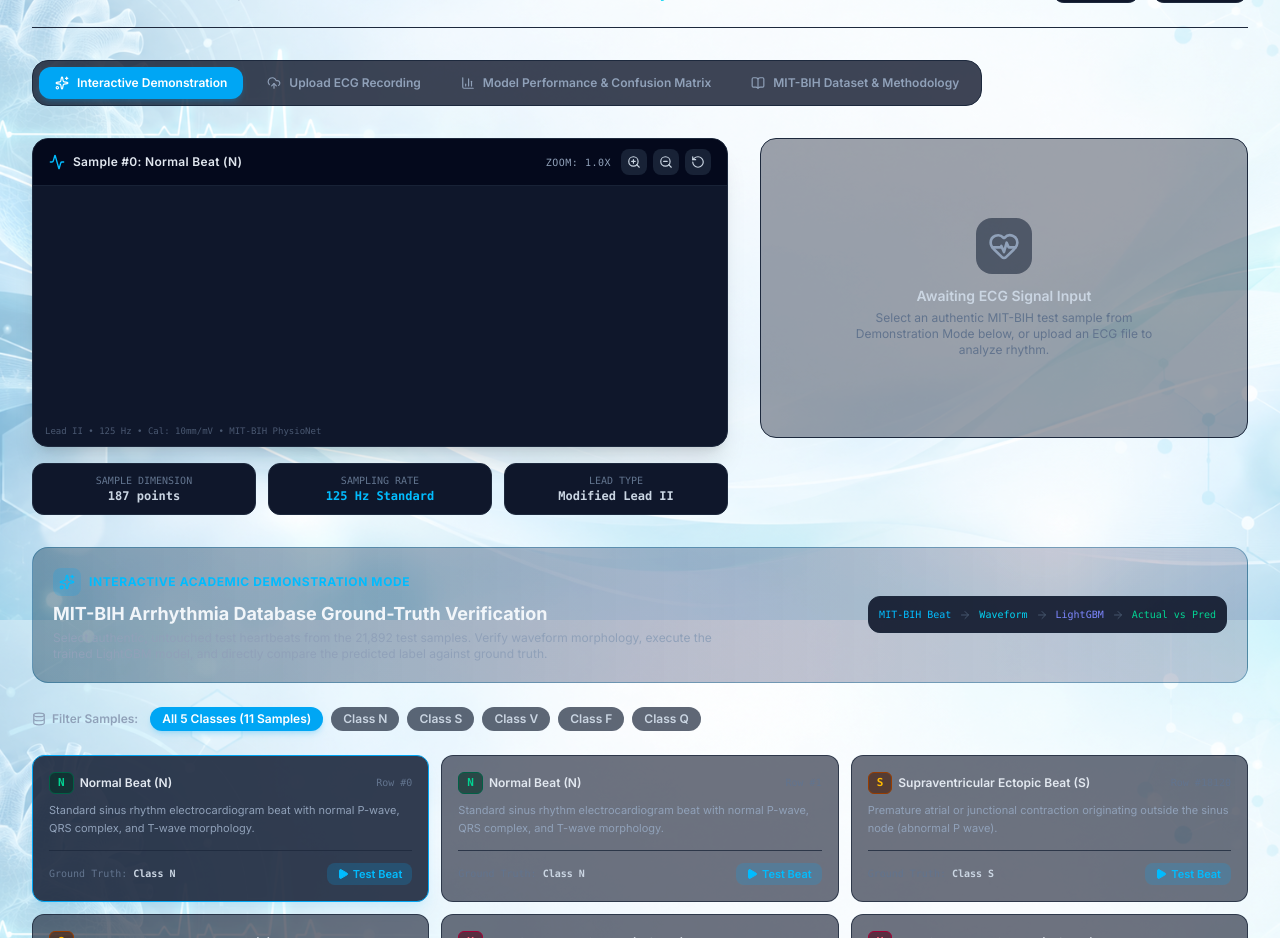
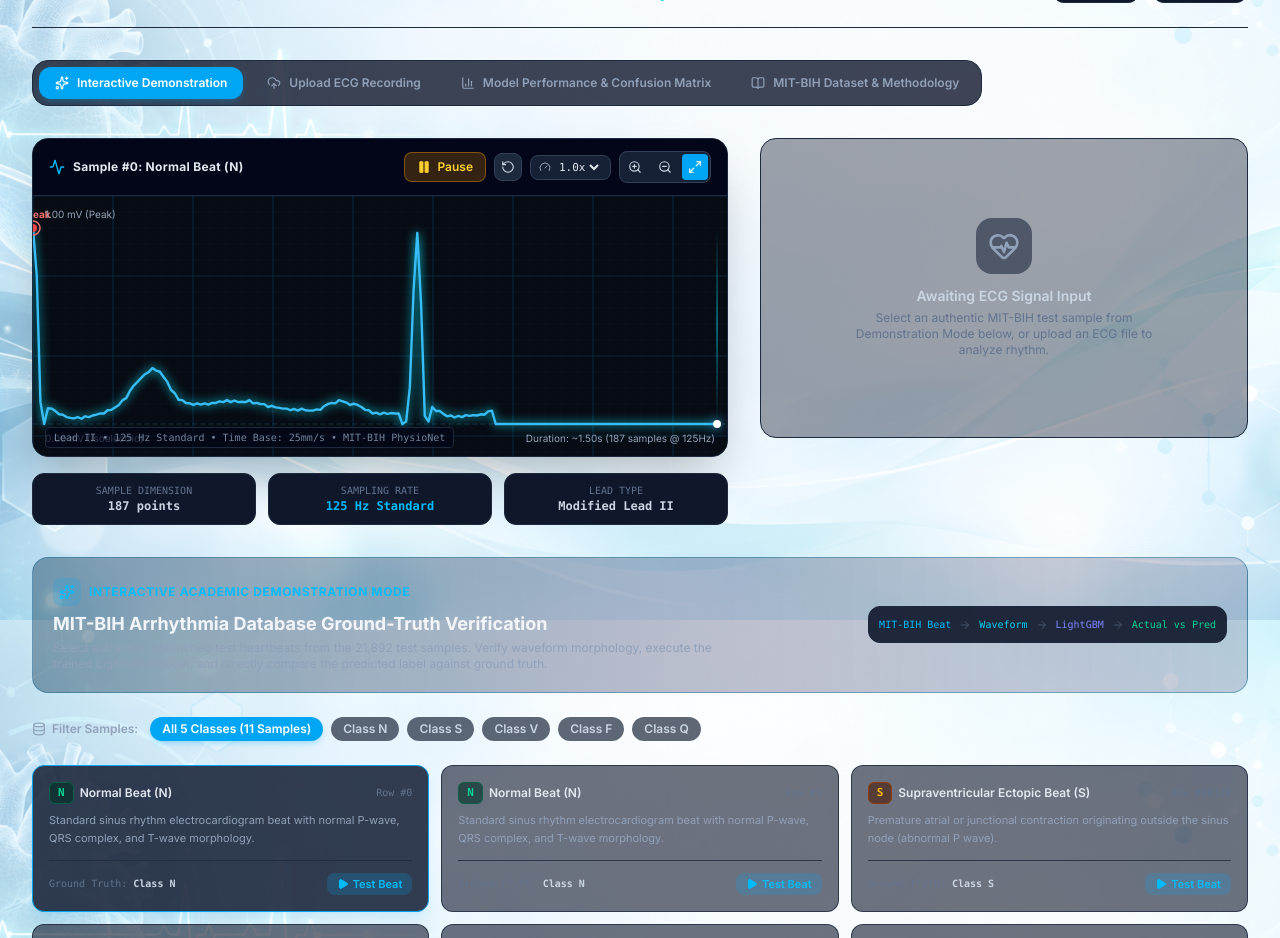
Before and after one commit to gurramlekhana2/cardiovascular, a React (Vite) app in the folder frontend/: page / in a window 1280 px wide. Shown: the part 2580-3518 px from the top of the page. Built offline with nearby package versions, Linux system fonts and the light colour scheme; no server answers.

Commit message:
feat: implement real-time ECG oscilloscope sweep animation and playback controls

```diff
--- a/frontend/src/components/ECGWaveformCanvas.jsx
+++ b/frontend/src/components/ECGWaveformCanvas.jsx
@@ -1,39 +1,45 @@
-import React, { useState, useRef, useEffect, useMemo } from 'react';
+import React, { useState, useRef, useEffect, useMemo, useCallback } from 'react';
 import {
+  Play,
+  Pause,
+  RotateCcw,
   ZoomIn,
   ZoomOut,
-  RotateCcw,
+  Maximize2,
   Activity,
-  Maximize2
+  Gauge
 } from 'lucide-react';
 
 export default function ECGWaveformCanvas({
   signal = [],
   title = "ECG Heartbeat Waveform",
-  samplingRate = 125, // MIT-BIH dataset resampled at 125 Hz
-  highlightPeak = true,
-  height = 240,
+  samplingRate = 125, // Standard MIT-BIH PhysioNet frequency (125 Hz)
+  height = 280,
   badge = null
 }) {
   const canvasRef = useRef(null);
   const containerRef = useRef(null);
-  const [zoom, setZoom] = useState(1);
+  const animFrameIdRef = useRef(null);
+
+  // Interaction & Display States
+  const [isPlaying, setIsPlaying] = useState(true);
+  const [playbackSpeed, setPlaybackSpeed] = useState(1.0); // 0.5x, 1.0x, 1.5x, 2.0x
+  const [zoom, setZoom] = useState(1.0); // 1.0x to 4.0x
   const [panOffset, setPanOffset] = useState(0);
   const [isPanning, setIsPanning] = useState(false);
   const [startX, setStartX] = useState(0);
+  const [fitToScreen, setFitToScreen] = useState(true);
 
-  // Reset zoom & pan when a new signal is loaded
-  useEffect(() => {
-    setZoom(1);
-    setPanOffset(0);
-  }, [signal]);
+  // Sweep animation head index
+  const sweepHeadRef = useRef(0);
+  const lastTimeRef = useRef(performance.now());
 
-  // Find R-peak (maximum amplitude) index
+  // R-Peak detection (maximum amplitude in heartbeat)
   const rPeakIndex = useMemo(() => {
     if (!signal || signal.length === 0) return -1;
     let maxIdx = 0;
-    let maxVal = signal[0];
-    for (let i = 1; i < signal.length; i++) {
+    let maxVal = -Infinity;
+    for (let i = 0; i < signal.length; i++) {
       if (signal[i] > maxVal) {
         maxVal = signal[i];
         maxIdx = i;
@@ -42,25 +48,42 @@ export default function ECGWaveformCanvas({
     return maxIdx;
   }, [signal]);
 
-  // Draw medical ECG grid and waveform
+  // Clean signal array ensuring strictly finite numbers
+  const safeSignal = useMemo(() => {
+    if (!Array.isArray(signal) || signal.length < 2) return [];
+    const cleaned = signal.map(Number).map(v => isFinite(v) ? v : 0);
+    const minVal = Math.min(...cleaned);
+    const maxVal = Math.max(...cleaned);
+    const range = (maxVal - minVal) > 1e-5 ? (maxVal - minVal) : 1.0;
+    // Normalize into [0, 1] range for reliable canvas plotting
+    return cleaned.map(v => (v - minVal) / range);
+  }, [signal]);
+
+  // Reset viewport when new signal arrives
   useEffect(() => {
+    sweepHeadRef.current = 0;
+    setPanOffset(0);
+  }, [signal]);
+
+  // Main Canvas Render Routine
+  const drawFrame = useCallback(() => {
     const canvas = canvasRef.current;
     if (!canvas) return;
     const ctx = canvas.getContext('2d');
     const width = canvas.width;
     const canvasHeight = canvas.height;
 
-    // Clear background
-    ctx.fillStyle = '#090d16'; // Deep medical dark
+    // 1. Dark Medical Oscilloscope Background
+    ctx.fillStyle = '#070b13';
     ctx.fillRect(0, 0, width, canvasHeight);
 
-    // 1. Draw ECG Grid (Classic 1mm & 5mm pink/cyan medical scale)
-    const smallGrid = 15;
+    // 2. Classical Medical ECG Grid (1mm & 5mm calibrated blocks)
+    const smallGrid = 16;
     const largeGrid = smallGrid * 5;
 
-    // Small grid lines
-    ctx.strokeStyle = '#1e293b55';
-    ctx.lineWidth = 0.5;
+    // Faint 1mm subdivision grid
+    ctx.strokeStyle = '#1e293b40';
+    ctx.lineWidth = 0.6;
     ctx.beginPath();
     for (let x = 0; x < width; x += smallGrid) {
       ctx.moveTo(x, 0);
@@ -72,9 +95,9 @@ export default function ECGWaveformCanvas({
     }
     ctx.stroke();
 
-    // Large grid lines (standard 0.20s blocks)
-    ctx.strokeStyle = '#0284c728';
-    ctx.lineWidth = 1.0;
+    // Prominent 5mm major time/voltage blocks
+    ctx.strokeStyle = '#0284c733';
+    ctx.lineWidth = 1.2;
     ctx.beginPath();
     for (let x = 0; x < width; x += largeGrid) {
       ctx.moveTo(x, 0);
@@ -86,12 +109,12 @@ export default function ECGWaveformCanvas({
     }
     ctx.stroke();
 
-    // 2. Draw Baseline (0.0 mV / reference line)
-    const paddingY = 28;
+    // 3. Baseline Reference Line (0.0 mV isoelectric line)
+    const paddingY = 32;
     const plotHeight = canvasHeight - paddingY * 2;
     const baselineY = canvasHeight - paddingY;
 
-    ctx.strokeStyle = '#38bdf840';
+    ctx.strokeStyle = '#38bdf835';
     ctx.lineWidth = 1;
     ctx.setLineDash([4, 4]);
     ctx.beginPath();
@@ -100,35 +123,35 @@ export default function ECGWaveformCanvas({
     ctx.stroke();
     ctx.setLineDash([]);
 
-    if (!signal || signal.length < 2) {
+    if (safeSignal.length < 2) {
       ctx.fillStyle = '#64748b';
-      ctx.font = '12px Inter, sans-serif';
+      ctx.font = '13px Inter, sans-serif';
       ctx.textAlign = 'center';
-      ctx.fillText('No ECG waveform loaded. Select a demo sample or upload a signal.', width / 2, canvasHeight / 2);
+      ctx.fillText('Awaiting ECG waveform data. Select a sample or upload a recording.', width / 2, canvasHeight / 2);
       return;
     }
 
-    // 3. Plot ECG Waveform with Zoom & Pan
-    const minVal = 0.0;
-    const maxVal = 1.0;
-    const range = maxVal - minVal || 1.0;
+    // 4. Waveform Coordinates & Scaling
+    const N = safeSignal.length;
+    // Step size along X
+    const visibleWidth = fitToScreen ? width : width * zoom;
+    const stepX = visibleWidth / (N - 1);
 
-    const visibleWidth = width * zoom;
-    const stepX = visibleWidth / (signal.length - 1);
-
-    // Waveform glow effect
+    // Glow effect
     ctx.shadowColor = '#00f0ff';
-    ctx.shadowBlur = 8;
+    ctx.shadowBlur = 10;
     ctx.strokeStyle = '#38bdf8';
-    ctx.lineWidth = 2.2;
+    ctx.lineWidth = 2.4;
     ctx.lineJoin = 'round';
     ctx.lineCap = 'round';
 
+    const currentHead = isPlaying ? sweepHeadRef.current : N;
+
+    // Draw ECG Curve up to current sweep head
     ctx.beginPath();
-    signal.forEach((val, i) => {
+    for (let i = 0; i <= currentHead && i < N; i++) {
       const x = i * stepX + panOffset;
-      // Invert Y so high amplitude peaks go UP
-      const normalizedY = (val - minVal) / range;
+      const normalizedY = safeSignal[i];
       const y = canvasHeight - paddingY - normalizedY * plotHeight;
 
       if (i === 0) {
@@ -136,132 +159,258 @@ export default function ECGWaveformCanvas({
       } else {
         ctx.lineTo(x, y);
       }
-    });
+    }
     ctx.stroke();
-    ctx.shadowBlur = 0; // reset glow
+    ctx.shadowBlur = 0; // Reset glow
 
-    // 4. Highlight R-Peak annotation if enabled
-    if (highlightPeak && rPeakIndex >= 0 && rPeakIndex < signal.length) {
+    // 5. Sweep Scan Head Beam (Medical Monitor sweep cursor)
+    if (isPlaying && currentHead < N) {
+      const headX = currentHead * stepX + panOffset;
+      const headNormY = safeSignal[Math.floor(currentHead)] || 0;
+      const headY = canvasHeight - paddingY - headNormY * plotHeight;
+
+      // Bright phosphor cursor
+      ctx.fillStyle = '#ffffff';
+      ctx.shadowColor = '#38bdf8';
+      ctx.shadowBlur = 12;
+      ctx.beginPath();
+      ctx.arc(headX, headY, 4, 0, Math.PI * 2);
+      ctx.fill();
+      ctx.shadowBlur = 0;
+
+      // Vertical tracer line
+      const grad = ctx.createLinearGradient(headX, paddingY, headX, canvasHeight - paddingY);
+      grad.addColorStop(0, '#00f0ff00');
+      grad.addColorStop(0.5, '#00f0ff88');
+      grad.addColorStop(1, '#00f0ff00');
+      ctx.strokeStyle = grad;
+      ctx.lineWidth = 1.5;
+      ctx.beginPath();
+      ctx.moveTo(headX, paddingY);
+      ctx.lineTo(headX, canvasHeight - paddingY);
+      ctx.stroke();
+    }
+
+    // 6. R-Peak Marker (Only once sweep has passed it)
+    if (rPeakIndex >= 0 && (!isPlaying || currentHead >= rPeakIndex)) {
       const peakX = rPeakIndex * stepX + panOffset;
-      const peakVal = signal[rPeakIndex];
-      const peakY = canvasHeight - paddingY - ((peakVal - minVal) / range) * plotHeight;
+      const peakNormY = safeSignal[rPeakIndex];
+      const peakY = canvasHeight - paddingY - peakNormY * plotHeight;
 
-      // Marker circle
       ctx.fillStyle = '#ef4444';
       ctx.beginPath();
-      ctx.arc(peakX, peakY, 4.5, 0, Math.PI * 2);
+      ctx.arc(peakX, peakY, 4, 0, Math.PI * 2);
       ctx.fill();
 
-      // Pulse ring
       ctx.strokeStyle = '#f87171';
       ctx.lineWidth = 1.5;
       ctx.beginPath();
-      ctx.arc(peakX, peakY, 7.5, 0, Math.PI * 2);
+      ctx.arc(peakX, peakY, 7, 0, Math.PI * 2);
       ctx.stroke();
 
-      // Label
       ctx.fillStyle = '#f87171';
       ctx.font = 'bold 10px Inter, sans-serif';
       ctx.textAlign = 'center';
-      ctx.fillText('R-Peak', peakX, peakY - 12);
+      ctx.fillText('R-Peak', peakX, peakY - 10);
     }
 
-    // 5. Axes Calibration Legends
+    // 7. Medical Calibration & Time Scale Legends
     ctx.fillStyle = '#94a3b8';
     ctx.font = '10px Inter, monospace';
     ctx.textAlign = 'left';
-    ctx.fillText('1.00 mV (Max)', 10, paddingY - 8);
-    ctx.fillText('0.00 mV (Isoelectric)', 10, baselineY + 16);
+    ctx.fillText('1.00 mV (Peak)', 12, paddingY - 10);
+    ctx.fillText('0.00 mV (Isoelectric)', 12, baselineY + 18);
 
-    const totalDurationSec = (signal.length / samplingRate).toFixed(2);
+    const totalDurationSec = (N / samplingRate).toFixed(2);
     ctx.textAlign = 'right';
-    ctx.fillText(`Duration: ~${totalDurationSec}s (${signal.length} pts @ ${samplingRate}Hz)`, width - 12, baselineY + 16);
+    ctx.fillText(
+      `Duration: ~${totalDurationSec}s (${N} samples @ ${samplingRate}Hz)`,
+      width - 12,
+      baselineY + 18
+    );
 
-  }, [signal, zoom, panOffset, highlightPeak, rPeakIndex, samplingRate]);
+  }, [safeSignal, zoom, panOffset, isPlaying, rPeakIndex, samplingRate, fitToScreen]);
 
-  // Adjust canvas resolution for high-DPI screens
+  // Animation Loop via requestAnimationFrame
   useEffect(() => {
+    let animId;
+    const animate = (now) => {
+      const dt = (now - lastTimeRef.current) / 1000;
+      lastTimeRef.current = now;
+
+      if (isPlaying && safeSignal.length > 0) {
+        // Points per second based on standard 125 Hz * playbackSpeed
+        const ptsAdvance = samplingRate * playbackSpeed * dt;
+        sweepHeadRef.current += ptsAdvance;
+        if (sweepHeadRef.current >= safeSignal.length + 15) {
+          // Loop seamlessly
+          sweepHeadRef.current = 0;
+        }
+      }
+
+      drawFrame();
+      animId = requestAnimationFrame(animate);
+    };
+
+    lastTimeRef.current = performance.now();
+    animId = requestAnimationFrame(animate);
+    animFrameIdRef.current = animId;
+
+    return () => {
+      if (animId) cancelAnimationFrame(animId);
+    };
+  }, [isPlaying, playbackSpeed, safeSignal, samplingRate, drawFrame]);
+
+  // Adjust canvas resolution dynamically on window resize or container mount
+  useEffect(() => {
+    const handleResize = () => {
       const canvas = canvasRef.current;
-    if (!canvas || !containerRef.current) return;
-    const rect = containerRef.current.getBoundingClientRect();
-    canvas.width = rect.width * (window.devicePixelRatio || 1);
-    canvas.height = height * (window.devicePixelRatio || 1);
-    const ctx = canvas.getContext('2d');
-    ctx.scale(window.devicePixelRatio || 1, window.devicePixelRatio || 1);
-  }, [height]);
+      const container = containerRef.current;
+      if (!canvas || !container) return;
+      const rect = container.getBoundingClientRect();
+      if (rect.width > 0) {
+        canvas.width = rect.width;
+        canvas.height = height;
+        drawFrame();
+      }
+    };
 
-  // Pan interaction handlers
+    handleResize();
+    window.addEventListener('resize', handleResize);
+    return () => window.removeEventListener('resize', handleResize);
+  }, [height, drawFrame]);
+
+  // Mouse Pan Handlers
   const handleMouseDown = (e) => {
-    if (zoom <= 1) return;
+    if (fitToScreen) return;
     setIsPanning(true);
     setStartX(e.clientX - panOffset);
   };
 
   const handleMouseMove = (e) => {
-    if (!isPanning || zoom <= 1) return;
+    if (!isPanning || fitToScreen) return;
     const newOffset = e.clientX - startX;
-    const canvas = canvasRef.current;
-    if (!canvas) return;
-    const maxPan = 0;
-    const minPan = -(canvas.width / (window.devicePixelRatio || 1)) * (zoom - 1);
-    setPanOffset(Math.max(minPan, Math.min(maxPan, newOffset)));
+    setPanOffset(newOffset);
   };
 
   const handleMouseUp = () => setIsPanning(false);
 
   return (
-    <div className="w-full rounded-2xl bg-slate-900 border border-slate-800 shadow-xl overflow-hidden">
-      {/* Waveform Header Bar */}
-      <div className="flex flex-wrap items-center justify-between px-4 py-2.5 bg-slate-950/80 border-b border-slate-800/80 text-xs">
+    <div className="w-full rounded-2xl bg-slate-900 border border-slate-800 shadow-2xl overflow-hidden flex flex-col">
+      {/* ── Control Header Bar ── */}
+      <div className="flex flex-wrap items-center justify-between px-4 py-3 bg-slate-950 border-b border-slate-800 text-xs gap-2">
         <div className="flex items-center gap-2">
           <Activity className="w-4 h-4 text-sky-400" />
-          <span className="font-semibold text-slate-200 tracking-wide">{title}</span>
+          <span className="font-bold text-slate-200 tracking-wide">{title}</span>
           {badge && (
-            <span className="px-2 py-0.5 rounded-full text-[10px] font-bold bg-sky-950 text-sky-400 border border-sky-800">
+            <span className="px-2.5 py-0.5 rounded-full text-[10px] font-black uppercase tracking-wider bg-sky-950 text-sky-400 border border-sky-800">
               {badge}
             </span>
           )}
         </div>
 
-        {/* Zoom & Pan Controls */}
-        <div className="flex items-center gap-1.5 text-slate-400">
-          <span className="text-[10px] uppercase tracking-wider font-mono mr-1">
-            Zoom: {zoom.toFixed(1)}x
-          </span>
+        {/* Playback & Visualization Controls */}
+        <div className="flex flex-wrap items-center gap-2">
+          {/* Play/Pause Button */}
           <button
-            onClick={() => setZoom((z) => Math.min(4.0, z + 0.5))}
-            className="p-1.5 rounded-lg bg-slate-800/80 hover:bg-slate-700 text-slate-300 hover:text-white transition"
+            onClick={() => setIsPlaying(!isPlaying)}
+            className={`flex items-center gap-1.5 px-3 py-1.5 rounded-lg font-semibold transition ${
+              isPlaying
+                ? 'bg-amber-500/20 text-amber-300 hover:bg-amber-500/30 border border-amber-500/40'
+                : 'bg-emerald-500/20 text-emerald-300 hover:bg-emerald-500/30 border border-emerald-500/40'
+            }`}
+            title={isPlaying ? "Pause Sweep Animation" : "Play Sweep Animation"}
+          >
+            {isPlaying ? (
+              <>
+                <Pause className="w-3.5 h-3.5 fill-current" />
+                <span>Pause</span>
+              </>
+            ) : (
+              <>
+                <Play className="w-3.5 h-3.5 fill-current" />
+                <span>Play</span>
+              </>
+            )}
+          </button>
+
+          {/* Reset View */}
+          <button
+            onClick={() => {
+              sweepHeadRef.current = 0;
+              setPanOffset(0);
+              setZoom(1.0);
+              setFitToScreen(true);
+            }}
+            className="p-1.5 rounded-lg bg-slate-800 hover:bg-slate-700 text-slate-300 hover:text-white transition border border-slate-700"
+            title="Reset Waveform & View"
+          >
+            <RotateCcw className="w-3.5 h-3.5" />
+          </button>
+
+          {/* Speed Selector */}
+          <div className="flex items-center gap-1 bg-slate-800/80 px-2 py-1 rounded-lg border border-slate-700 font-mono text-[11px]">
+            <Gauge className="w-3 h-3 text-slate-400" />
+            <select
+              value={playbackSpeed}
+              onChange={(e) => setPlaybackSpeed(Number(e.target.value))}
+              className="bg-transparent text-slate-200 outline-none cursor-pointer"
+            >
+              <option value={0.5} className="bg-slate-900">0.5x</option>
+              <option value={1.0} className="bg-slate-900">1.0x</option>
+              <option value={1.5} className="bg-slate-900">1.5x</option>
+              <option value={2.0} className="bg-slate-900">2.0x</option>
+            </select>
+          </div>
+
+          {/* Zoom Controls */}
+          <div className="flex items-center gap-1 bg-slate-800/80 p-0.5 rounded-lg border border-slate-700">
+            <button
+              onClick={() => {
+                setFitToScreen(false);
+                setZoom((z) => Math.min(4.0, z + 0.5));
+              }}
+              className="p-1.5 rounded hover:bg-slate-700 text-slate-300 hover:text-white transition"
               title="Zoom In"
             >
               <ZoomIn className="w-3.5 h-3.5" />
             </button>
             <button
               onClick={() => {
-              setZoom((z) => Math.max(1.0, z - 0.5));
-              if (zoom <= 1.5) setPanOffset(0);
+                setZoom((z) => {
+                  const nextZ = Math.max(1.0, z - 0.5);
+                  if (nextZ === 1.0) setFitToScreen(true);
+                  return nextZ;
+                });
               }}
-            className="p-1.5 rounded-lg bg-slate-800/80 hover:bg-slate-700 text-slate-300 hover:text-white transition"
+              className="p-1.5 rounded hover:bg-slate-700 text-slate-300 hover:text-white transition"
               title="Zoom Out"
             >
               <ZoomOut className="w-3.5 h-3.5" />
             </button>
             <button
               onClick={() => {
+                setFitToScreen(true);
                 setZoom(1.0);
                 setPanOffset(0);
               }}
-            className="p-1.5 rounded-lg bg-slate-800/80 hover:bg-slate-700 text-slate-300 hover:text-white transition"
-            title="Reset View"
+              className={`p-1.5 rounded text-xs transition ${
+                fitToScreen ? 'bg-sky-500 text-white' : 'hover:bg-slate-700 text-slate-300'
+              }`}
+              title="Fit Waveform to Screen"
             >
-            <RotateCcw className="w-3.5 h-3.5" />
+              <Maximize2 className="w-3.5 h-3.5" />
             </button>
           </div>
         </div>
+      </div>
 
-      {/* Canvas Viewport */}
+      {/* ── High-Precision Canvas Viewport ── */}
       <div
         ref={containerRef}
-        className={`relative w-full overflow-hidden select-none ${zoom > 1 ? 'cursor-grab active:cursor-grabbing' : ''}`}
+        className={`relative w-full overflow-hidden select-none ${
+          !fitToScreen ? 'cursor-grab active:cursor-grabbing' : ''
+        }`}
         style={{ height: `${height}px` }}
         onMouseDown={handleMouseDown}
         onMouseMove={handleMouseMove}
@@ -274,9 +423,9 @@ export default function ECGWaveformCanvas({
           className="block"
         />
 
-        {/* Lead Calibration Watermark */}
-        <div className="absolute bottom-2 left-3 pointer-events-none text-[9px] font-mono text-slate-500/70">
-          Lead II • 125 Hz • Cal: 10mm/mV • MIT-BIH PhysioNet
+        {/* Lead Calibration Technical Metadata */}
+        <div className="absolute bottom-2 left-3 pointer-events-none text-[10px] font-mono text-slate-400/80 bg-slate-950/70 px-2 py-0.5 rounded border border-slate-800">
+          Lead II • 125 Hz Standard • Time Base: 25mm/s • MIT-BIH PhysioNet
         </div>
       </div>
     </div>
```
Lines whose indentation alone changed are shown as unchanged.
